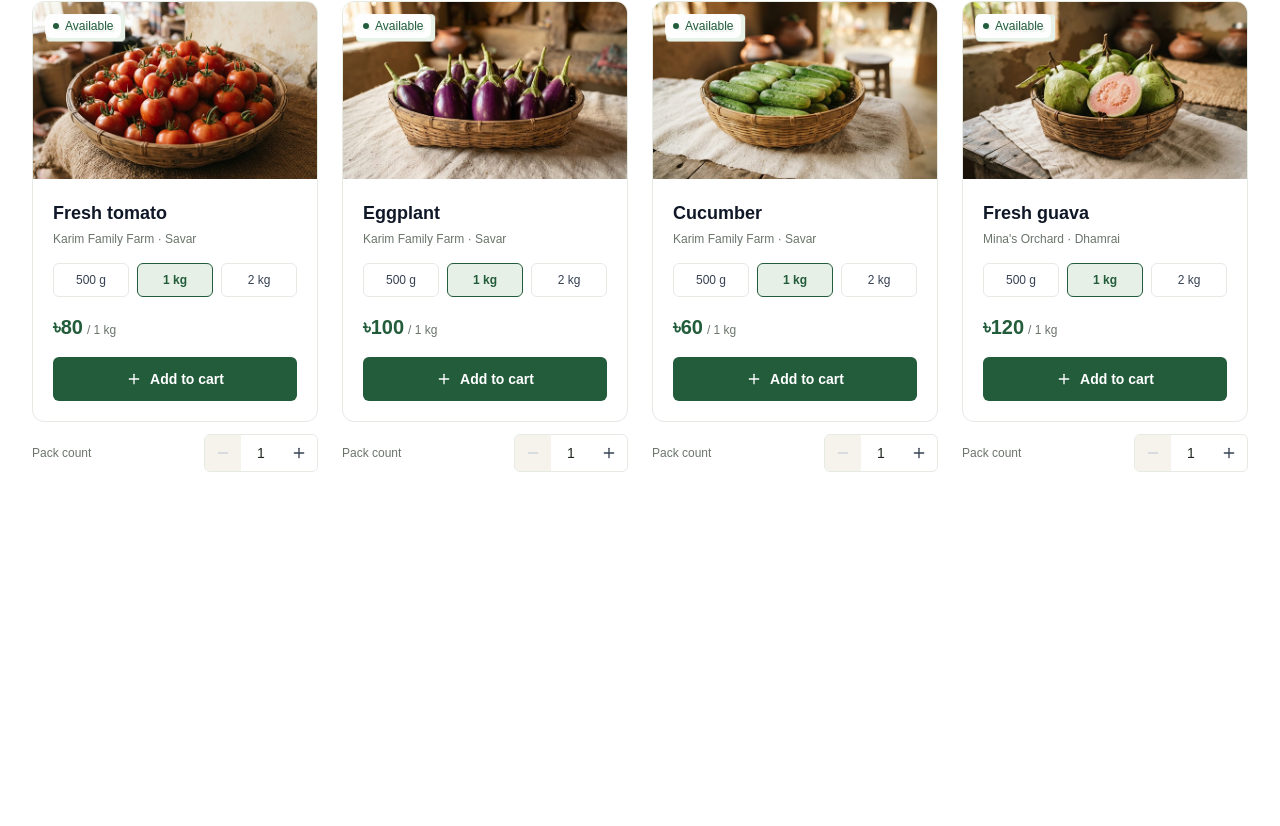
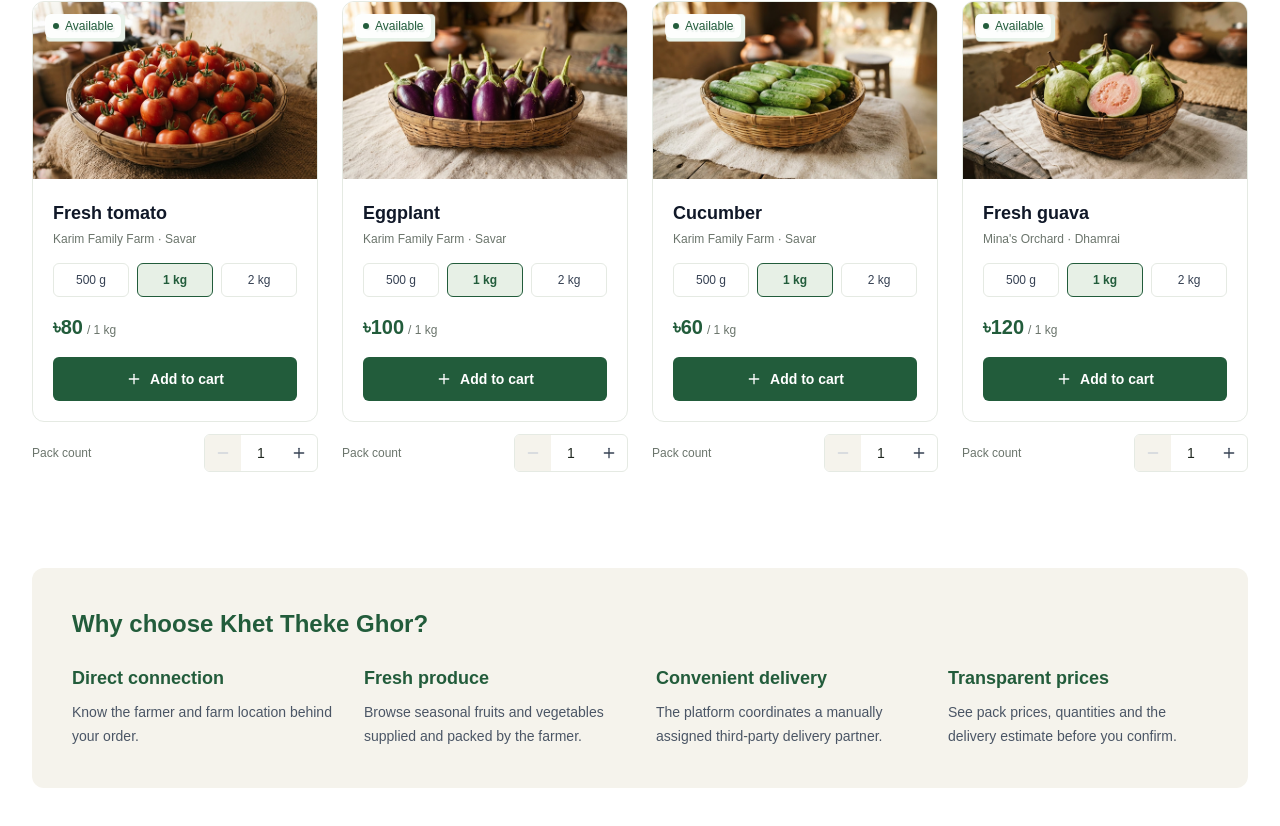
Before and after one commit to shaadaovi/Project-Khet_Theke_Ghor, a Next.js app: page / in a window 1280 px wide. Shown: the part 1416-2242 px from the top of the page. Before the commit the page ends 1936 px from the top, so only its background shows below. Built offline with nearby package versions, Linux system fonts and the light colour scheme.

Commit message:
Add why choose section

```diff
--- a/src/app/page.tsx
+++ b/src/app/page.tsx
@@ -2,6 +2,7 @@ import SiteHeader from "@/components/layout/site-header";
 import HeroSection from "@/components/customer/hero-section";
 import CategorySection from "@/components/customer/category-section";
 import PopularProduceSection from "@/components/customer/popular-produce-section";
+import WhyChooseSection from "@/components/customer/why-choose-section";
 
 export default function Home() {
   return (
@@ -11,6 +12,7 @@ export default function Home() {
         <HeroSection />
         <CategorySection />
         <PopularProduceSection />
+        <WhyChooseSection />
       </main>
     </>
   );
--- /dev/null
+++ b/src/components/customer/why-choose-section.tsx
@@ -0,0 +1,46 @@
+const benefits = [
+  {
+    title: "Direct connection",
+    description: "Know the farmer and farm location behind your order.",
+  },
+  {
+    title: "Fresh produce",
+    description:
+      "Browse seasonal fruits and vegetables supplied and packed by the farmer.",
+  },
+  {
+    title: "Convenient delivery",
+    description:
+      "The platform coordinates a manually assigned third-party delivery partner.",
+  },
+  {
+    title: "Transparent prices",
+    description:
+      "See pack prices, quantities and the delivery estimate before you confirm.",
+  },
+];
+
+export default function WhyChooseSection() {
+  return (
+    <section className="mx-auto max-w-7xl px-5 py-8 lg:px-8 lg:py-12">
+      <div className="rounded-xl bg-cream px-6 py-8 lg:px-10 lg:py-10">
+        <h2 className="text-xl font-bold text-primary lg:text-2xl">
+          Why choose Khet Theke Ghor?
+        </h2>
+
+        <div className="mt-6 grid gap-8 sm:grid-cols-2 lg:grid-cols-4">
+          {benefits.map((benefit) => (
+            <div key={benefit.title}>
+              <h3 className="text-lg font-semibold text-primary">
+                {benefit.title}
+              </h3>
+              <p className="mt-2 text-sm leading-6 text-gray-600">
+                {benefit.description}
+              </p>
+            </div>
+          ))}
+        </div>
+      </div>
+    </section>
+  );
+}
```
